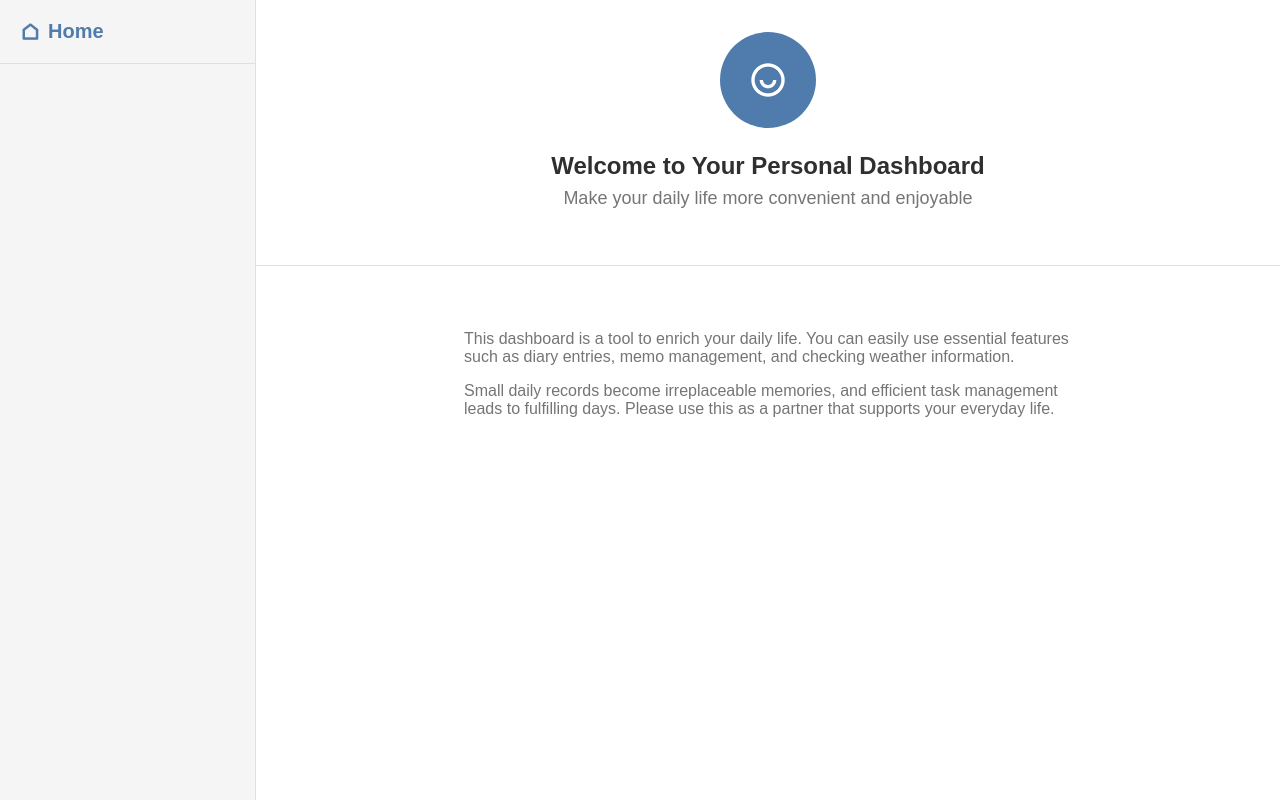
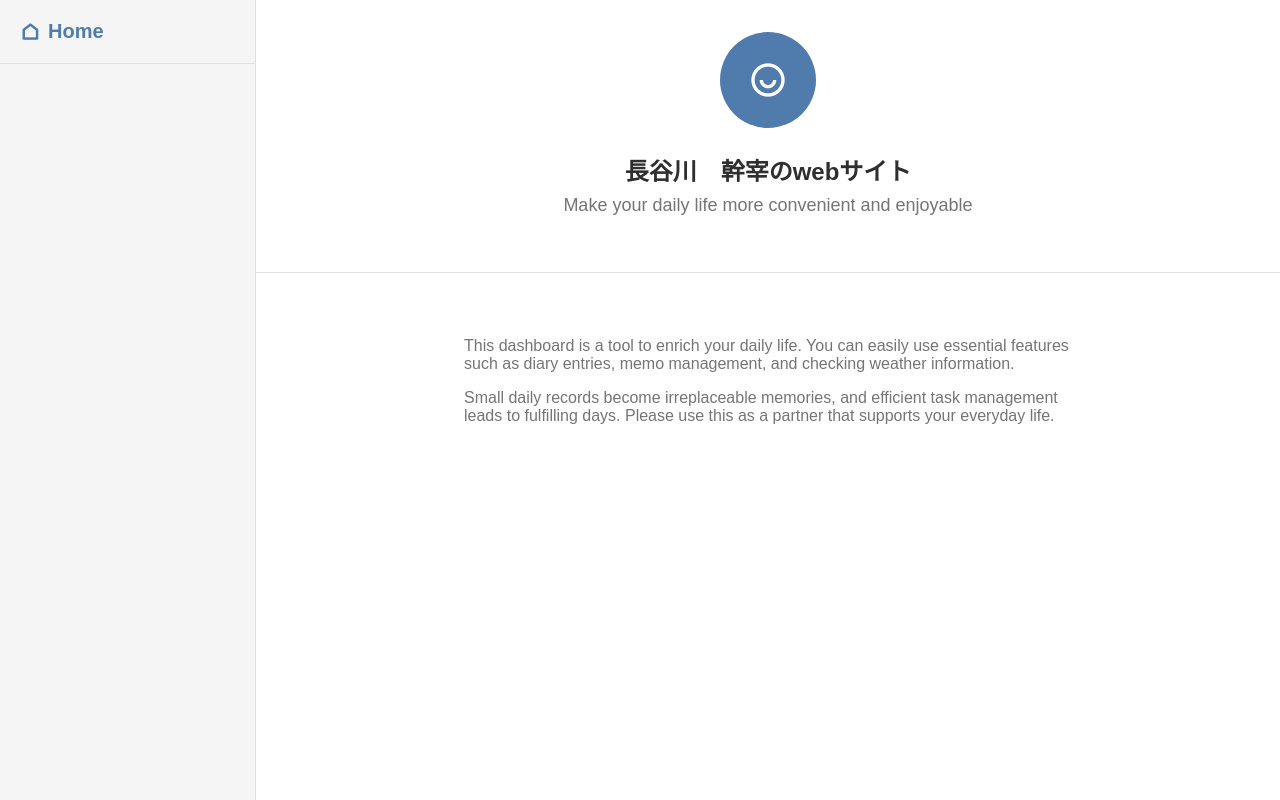
Before and after one commit to kappappa633/my-first-web-app, a plain HTML site: page index.html in a window 1280 px wide. Drawn offline with nearby package versions, Linux system fonts and the light colour scheme.

Commit message:
Update index.html

```diff
--- a/index.html
+++ b/index.html
@@ -2,7 +2,7 @@
 <html lang="en">
   <head>
     <meta charset="UTF-8" />
-    <title>長谷川　幹宰</title>
+    <title>Dashboard</title>
     <!-- 独自のCSSファイルを読み込み -->
     <link rel="stylesheet" href="./style.css" />
     <link href="https://cdn.jsdelivr.net/npm/remixicon@4.5.0/fonts/remixicon.css" rel="stylesheet" />
@@ -28,7 +28,7 @@
             <div class="profile-circle">
               <span class="ri-user-smile-line"></span>
             </div>
-            <h1 class="section-title">Welcome to Your Personal Dashboard</h1>
+            <h1 class="section-title">長谷川　幹宰のwebサイト</h1>
             <p class="section-subtitle">
               Make your daily life more convenient and enjoyable
             </p>
```
